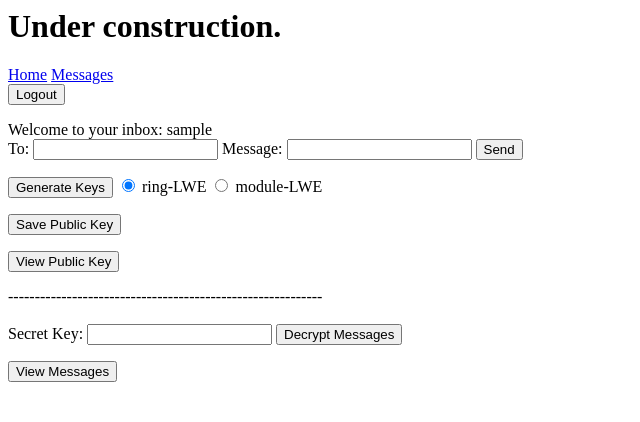
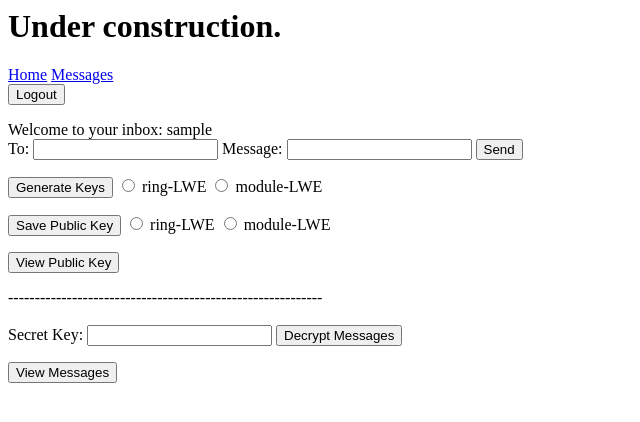
Before and after one commit to Open-Encrypt/open-encrypt-web, a PHP site: page /inbox.php in a window 1280 px wide. Shown: the top 422 px of the page, without its empty margins (0-640 px from the left). Run offline with PHP 8.4, Linux system fonts and the light colour scheme; the visitor is signed in with stand-in values (Sample User, id 1).

Commit message:
add ability to specify encryption method

```diff
--- a/inbox.php
+++ b/inbox.php
@@ -40,14 +40,14 @@
         return $json_object;
     }
     //encrypt a message using the given public key
-    function encrypt_message($public_key,$plaintext){
-        $command = escapeshellcmd('/home/jackson/open_encrypt/openencryptvenv/bin/python3 encrypt_ring_lwe.py' . ' ' . $public_key . ' ' . $plaintext);
+    function encrypt_message($public_key,$plaintext,$encryption_method="ring_lwe"){
+        $command = escapeshellcmd('/home/jackson/open_encrypt/openencryptvenv/bin/python3 encrypt_' . $encryption_method . '.py' . ' ' . $public_key . ' ' . $plaintext);
         $encrypted_string = shell_exec($command);
         return $encrypted_string;
     }
     //decrypt a message using the secret key
-    function decrypt_message($secret_key,$ciphertext){
-        $command = escapeshellcmd('/home/jackson/open_encrypt/openencryptvenv/bin/python3 decrypt_ring_lwe.py' . ' ' . $secret_key . ' ' . $ciphertext);
+    function decrypt_message($secret_key,$ciphertext,$encryption_method="ring_lwe"){
+        $command = escapeshellcmd('/home/jackson/open_encrypt/openencryptvenv/bin/python3 decrypt_' . $encryption_method . '.py' . ' ' . $secret_key . ' ' . $ciphertext);
         $decrypted_string = shell_exec($command);
         return $decrypted_string;
     }
@@ -148,7 +148,7 @@
 
     <form method="post">
         <input type="submit" name="key_gen" class="button" value="Generate Keys" />
-        <input type="radio" id="ring_lwe" name="encryption_method" value="ring_lwe" checked>
+        <input type="radio" id="ring_lwe" name="encryption_method" value="ring_lwe">
         <label for="ring_lwe">ring-LWE</label>
         <input type="radio" id="module_lwe" name="encryption_method" value="module_lwe">
         <label for="module_lwe">module-LWE</label>
@@ -156,6 +156,10 @@
 
     <form method="post">
         <input type="submit" name="save_keys" class="button" value="Save Public Key" />
+        <input type="radio" id="ring_lwe" name="encryption_method" value="ring_lwe">
+        <label for="ring_lwe">ring-LWE</label>
+        <input type="radio" id="module_lwe" name="encryption_method" value="module_lwe">
+        <label for="module_lwe">module-LWE</label>
     </form>
 
     <form method="post">
@@ -193,16 +197,18 @@
     ?>
 
 <?php
-    if(isset($_POST['save_keys']) && isset($_SESSION['user']) && isset($_SESSION['public_key'])){
+    //save public key
+    if(isset($_POST['save_keys']) && isset($_SESSION['user']) && isset($_SESSION['public_key']) && isset($_POST['encryption_method'])){
         $username = $_SESSION['user'];
         $public_key = $_SESSION['public_key'];
+        $encryption_method = $_POST['encryption_method'];
         // form the sql string to insert the public_key into table public_keys
         if(!username_exists($username,"public_keys",$conn)){
-            $sql_insert = "INSERT INTO `public_keys` (`username`, `public_key`) VALUES ('$username', '$public_key')";
+            $sql_insert = "INSERT INTO `public_keys` (`username`, `public_key`, `method`) VALUES ('$username', '$public_key', '$encryption_method')";
             echo "Trying SQL insertion...";
             try{
                 if (mysqli_query($conn, $sql_insert)) {
-                    echo "Success: public key inserted into SQL database for $username.<br>";
+                    echo "Success: $encryption_method public key inserted into SQL database for $username.<br>";
                     unset($_SESSION['public_key']);
                 }
             }
@@ -212,10 +218,10 @@
         }
         else{
             echo "Public key already exists for $username. Updating public key...<br>";
-            $sql_update = "UPDATE public_keys SET public_key = '$public_key' WHERE username = '$username'";
+            $sql_update = "UPDATE public_keys SET public_key = '$public_key', method = '$encryption_method' WHERE username = '$username'";
             try{
                 if (mysqli_query($conn, $sql_update)) {
-                    echo "Success: public key updated for $username.<br>";
+                    echo "Success: $encryption_method public key updated for $username.<br>";
                     unset($_SESSION['public_key']);
                 }
             }
```
